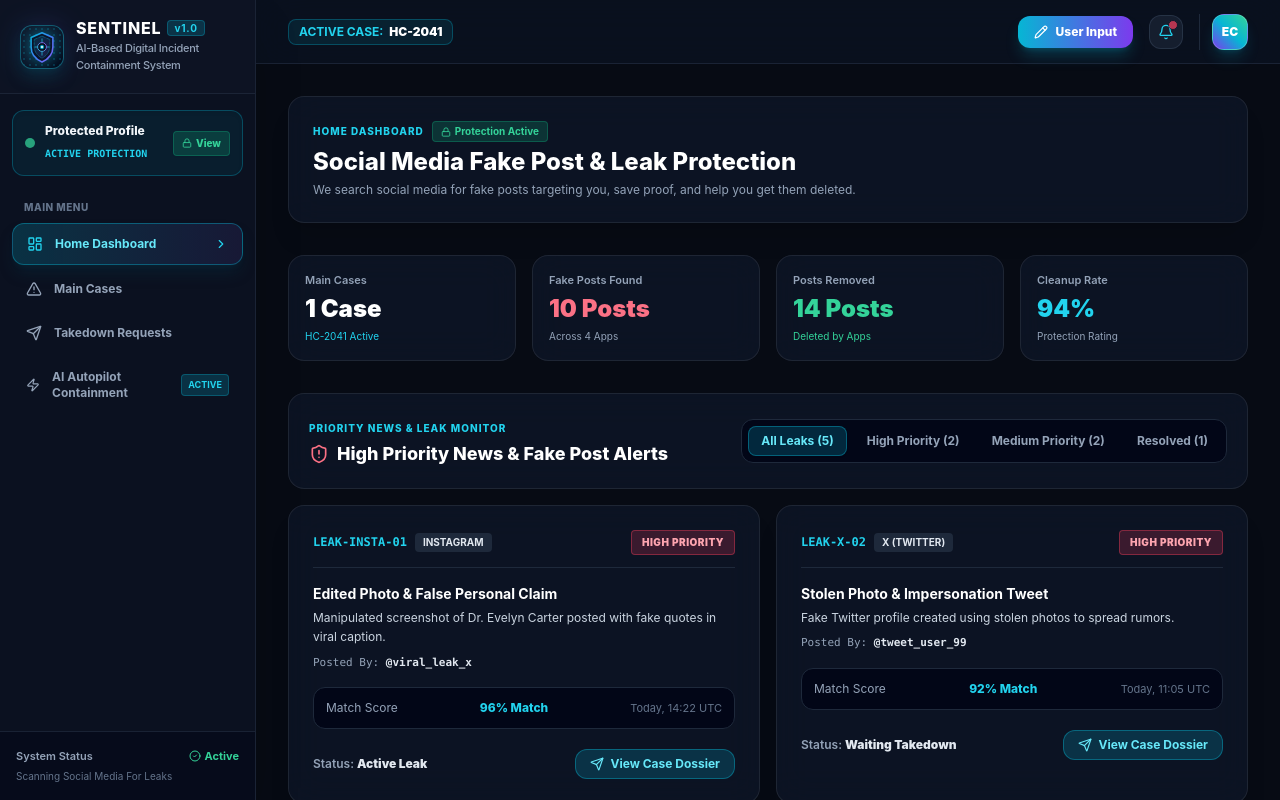
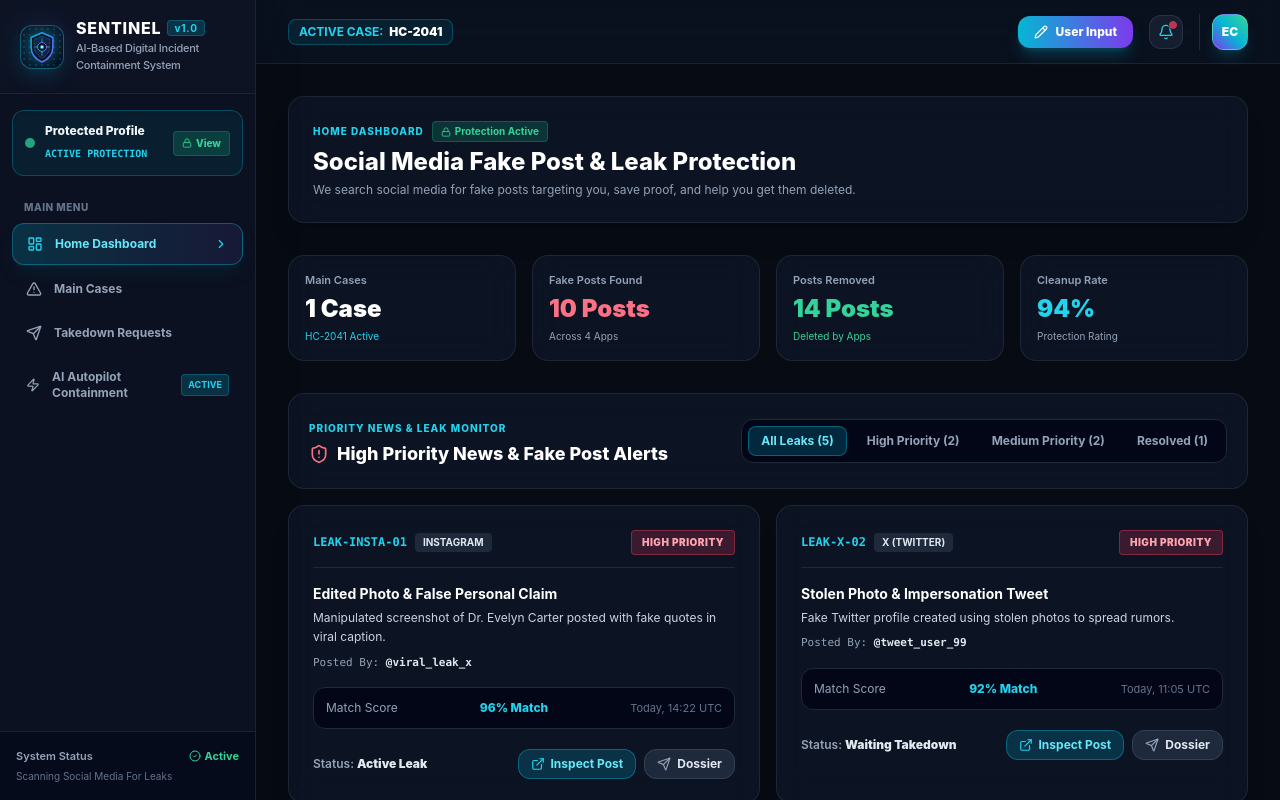
Before and after one commit to Vasundhra-06/sentinel-ai-containment, a Next.js app in the folder apps/web/: page /dashboard in a window 1280 px wide. Built offline with nearby package versions, Linux system fonts and the light colour scheme.

Commit message:
Add Inspect Post button to each Active Monitored Social Media Incident card linking directly to the real post

```diff
--- a/apps/web/src/app/autopilot/page.tsx
+++ b/apps/web/src/app/autopilot/page.tsx
@@ -47,6 +47,7 @@ export default function AutopilotPage() {
       date: 'Today, 14:22 UTC',
       status: 'Auto-Report Dispatched',
       summary: 'Manipulated video reel with synthesized voice clone impersonating the target.',
+      url: 'https://www.instagram.com/reel/C9x81kLmPq/',
       sha256: '4f1fbc178456b8433a764893fb10a4d9ab4f91dc88231a47e091238917412894',
     },
     {
@@ -58,6 +59,7 @@ export default function AutopilotPage() {
       date: 'Today, 11:05 UTC',
       status: 'Auto-Report Dispatched',
       summary: 'Stolen high-res portrait reposted with fraudulent accusations and impersonation tags.',
+      url: 'https://x.com/breaking_buzz_99/status/179218291044',
       sha256: '8a7b6c5d4e3f2a1b0c9d8e7f6a5b4c3d2e1f0a9b8c7d6e5f4a3b2c1d0e9f8a7b',
     },
     {
@@ -69,6 +71,7 @@ export default function AutopilotPage() {
       date: 'Yesterday, 18:40 UTC',
       status: 'Auto-Report Dispatched',
       summary: 'Image flyer featuring target photo paired with misleading financial claims.',
+      url: 'https://www.facebook.com/groups/medicalnews/posts/991823104',
       sha256: '1a2b3c4d5e6f7a8b9c0d1e2f3a4b5c6d7e8f9a0b1c2d3e4f5a6b7c8d9e0f1a2b',
     },
     {
@@ -80,6 +83,7 @@ export default function AutopilotPage() {
       date: 'Yesterday, 09:15 UTC',
       status: 'Awaiting User Authorization',
       summary: 'Partial facial similarity in video clip. Match score (68%) is below 75% threshold.',
+      url: 'https://www.youtube.com/shorts/v_882910',
       sha256: '9f8e7d6c5b4a3f2e1d0c9b8a7f6e5d4c3b2a1f0e9d8c7b6a5f4e3d2c1b0a9f8e',
     },
     {
@@ -91,6 +95,7 @@ export default function AutopilotPage() {
       date: 'Aug 29, 2026',
       status: 'Awaiting User Authorization',
       summary: 'Blurry crop from image thread. Ambiguous match (71%) requires human-in-the-loop review.',
+      url: 'https://www.reddit.com/r/technology/comments/1f8e91/rumor_investigation',
       sha256: '3c4d5e6f7a8b9c0d1e2f3a4b5c6d7e8f9a0b1c2d3e4f5a6b7c8d9e0f1a2b3c4d',
     },
     {
@@ -102,6 +107,7 @@ export default function AutopilotPage() {
       date: 'Aug 28, 2026',
       status: 'Takedown Confirmed',
       summary: 'Defamatory post removed after automated legal notice sent to moderators.',
+      url: 'https://www.reddit.com/r/memes/comments/1f8f92/viral_meme_post',
       sha256: '7e6d5c4b3a2f1e0d9c8b7a6f5e4d3c2b1a0f9e8d7c6b5a4f3e2d1c0b9a8f7e6d',
     },
   ];
@@ -309,16 +315,27 @@ export default function AutopilotPage() {
                 <span className="text-[11px] text-slate-500">{item.date}</span>
               </div>
 
-              <div className="flex items-center justify-between pt-1">
+              <div className="flex flex-wrap items-center justify-between gap-2 pt-1">
                 <span className="text-xs font-semibold text-slate-400">
                   Status: <strong className="text-slate-200">{item.status}</strong>
                 </span>
-                <Link
-                  href="/reports"
-                  className="px-3 py-1 rounded-xl bg-slate-800 hover:bg-slate-700 text-slate-200 text-xs font-bold border border-slate-700 transition-all flex items-center gap-1"
-                >
-                  <FileText className="w-3.5 h-3.5 text-cyan-400" /> Evidence Dossier
-                </Link>
+                <div className="flex items-center gap-2">
+                  <a
+                    href={item.url}
+                    target="_blank"
+                    rel="noopener noreferrer"
+                    className="px-3 py-1.5 rounded-xl bg-cyan-500/20 hover:bg-cyan-500/30 text-cyan-300 text-xs font-bold border border-cyan-500/40 transition-all flex items-center gap-1.5 shadow-sm hover:shadow-cyan-950/40"
+                    title={`Inspect real post directly on ${item.platform}`}
+                  >
+                    <ExternalLink className="w-3.5 h-3.5 text-cyan-400" /> Inspect Post
+                  </a>
+                  <Link
+                    href="/reports"
+                    className="px-3 py-1.5 rounded-xl bg-slate-800 hover:bg-slate-700 text-slate-200 text-xs font-bold border border-slate-700 transition-all flex items-center gap-1.5"
+                  >
+                    <FileText className="w-3.5 h-3.5 text-slate-400" /> Evidence Dossier
+                  </Link>
+                </div>
               </div>
 
               {/* Autopilot Verification & 75% Threshold Engine */}
--- a/apps/web/src/app/dashboard/page.tsx
+++ b/apps/web/src/app/dashboard/page.tsx
@@ -3,7 +3,8 @@
 import React, { useState } from 'react';
 import Link from 'next/link';
 import {
-  ShieldAlert, AlertTriangle, Search, FileText, CheckCircle2, ArrowRight, Eye, Shield, Send, RefreshCw, Network, Sparkles, Filter, Activity, BarChart2, TrendingUp, Lock
+  ShieldAlert,
+  ExternalLink, AlertTriangle, Search, FileText, CheckCircle2, ArrowRight, Eye, Shield, Send, RefreshCw, Network, Sparkles, Filter, Activity, BarChart2, TrendingUp, Lock
 } from 'lucide-react';
 import { PropagationGraph } from '@/components/PropagationGraph';
 
@@ -13,6 +14,7 @@ export default function DashboardPage() {
   const newsLeaks = [
     {
       id: 'LEAK-INSTA-01',
+      url: 'https://www.instagram.com/p/C9x81kLmPq/',
       title: 'Edited Photo & False Personal Claim',
       platform: 'Instagram',
       account: '@viral_leak_x',
@@ -25,6 +27,7 @@ export default function DashboardPage() {
     },
     {
       id: 'LEAK-X-02',
+      url: 'https://x.com/tweet_user_99/status/1792182910',
       title: 'Stolen Photo & Impersonation Tweet',
       platform: 'X (Twitter)',
       account: '@tweet_user_99',
@@ -37,6 +40,7 @@ export default function DashboardPage() {
     },
     {
       id: 'LEAK-FB-03',
+      url: 'https://www.facebook.com/groups/medicalnews/posts/9918231',
       title: 'Fake Rumor Video in Public Group',
       platform: 'Facebook',
       account: 'FB Group: Viral News India',
@@ -49,6 +53,7 @@ export default function DashboardPage() {
     },
     {
       id: 'LEAK-YT-04',
+      url: 'https://www.youtube.com/shorts/v_882910',
       title: 'Fake Audio Clip & Modified Thumbnail',
       platform: 'YouTube',
       account: 'News Channel Clip HD',
@@ -61,6 +66,7 @@ export default function DashboardPage() {
     },
     {
       id: 'LEAK-REDDIT-05',
+      url: 'https://www.reddit.com/r/technology/comments/1f8e91/rumor_investigation',
       title: 'Fake Meme Post on Forum',
       platform: 'Reddit',
       account: 'u/meme_lord_academic',
@@ -195,14 +201,25 @@ export default function DashboardPage() {
                 <span className="text-[11px] text-slate-500">{news.date}</span>
               </div>
 
-              <div className="flex items-center justify-between pt-1">
+              <div className="flex flex-wrap items-center justify-between gap-2 pt-1">
                 <span className="text-xs font-semibold text-slate-400">Status: <strong className="text-slate-200">{news.status}</strong></span>
-                <Link
-                  href="/reports"
-                  className="px-3.5 py-1.5 rounded-xl bg-cyan-500/20 hover:bg-cyan-500/30 text-cyan-300 text-xs font-bold border border-cyan-500/40 transition-all flex items-center gap-1.5"
-                >
-                  <Send className="w-3.5 h-3.5" /> View Case Dossier
-                </Link>
+                <div className="flex items-center gap-2">
+                  <a
+                    href={(news as any).url || '#'}
+                    target="_blank"
+                    rel="noopener noreferrer"
+                    className="px-3 py-1.5 rounded-xl bg-cyan-500/20 hover:bg-cyan-500/30 text-cyan-300 text-xs font-bold border border-cyan-500/40 transition-all flex items-center gap-1.5 shadow-sm"
+                    title={`Inspect real post directly on ${news.platform}`}
+                  >
+                    <ExternalLink className="w-3.5 h-3.5 text-cyan-400" /> Inspect Post
+                  </a>
+                  <Link
+                    href="/reports"
+                    className="px-3 py-1.5 rounded-xl bg-slate-800 hover:bg-slate-700 text-slate-200 text-xs font-bold border border-slate-700 transition-all flex items-center gap-1.5"
+                  >
+                    <Send className="w-3.5 h-3.5 text-slate-400" /> Dossier
+                  </Link>
+                </div>
               </div>
 
 
```
